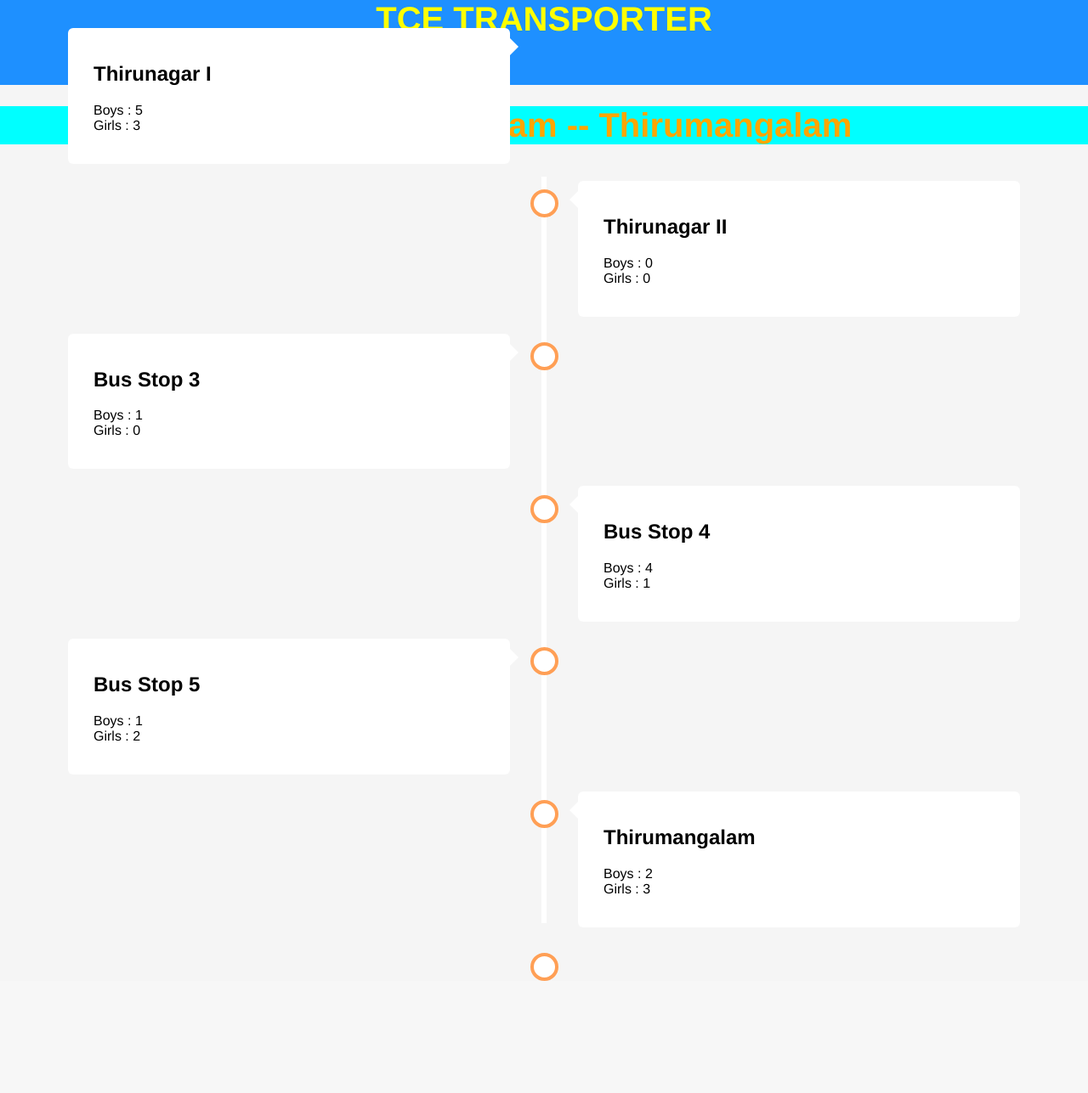
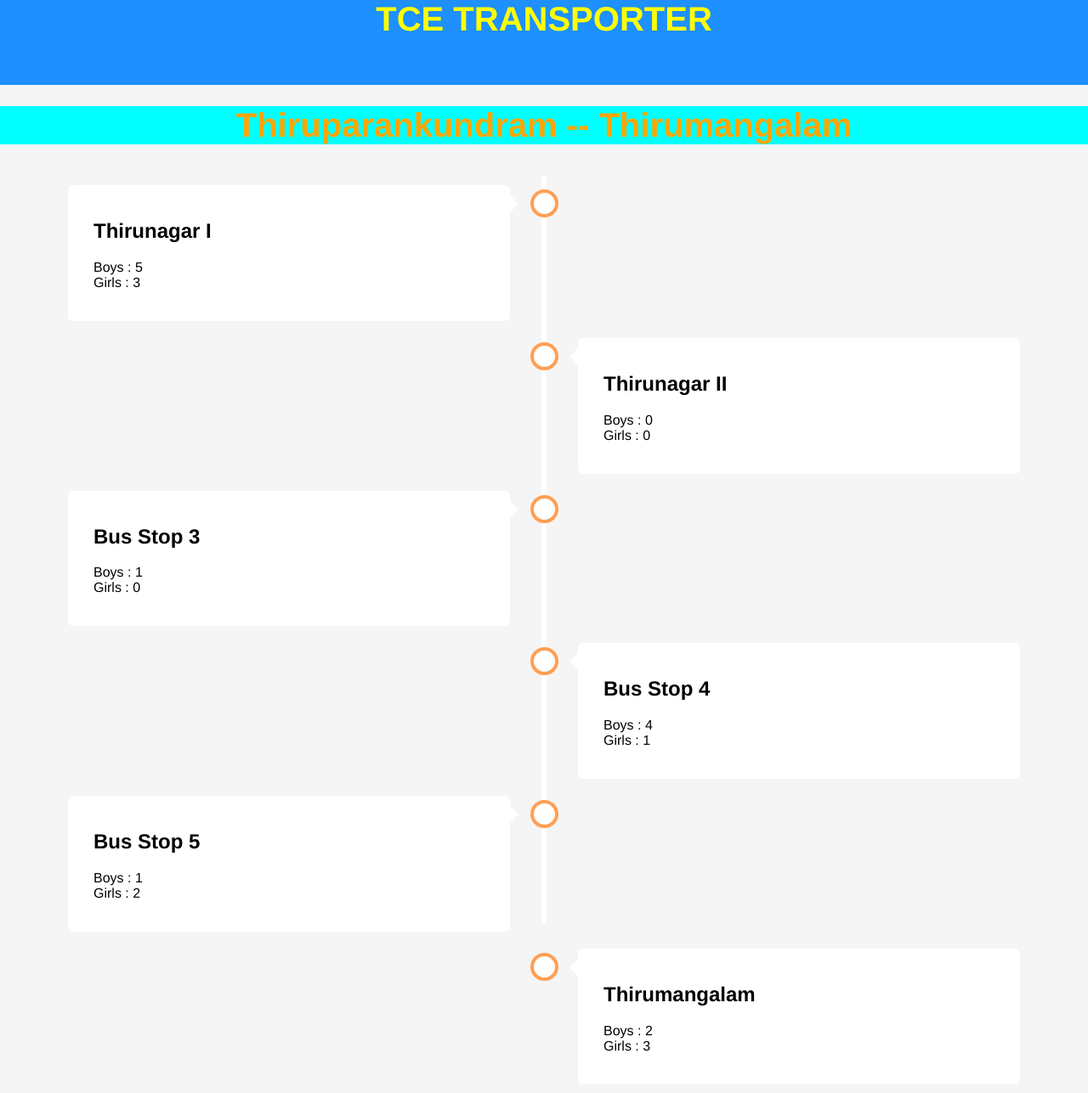
Before and after one commit to JAGAGANESH/TCE, a PHP site: page /AreaRoutes.html in a window 1280 px wide. Shown: the whole page at 85% size. Before the commit the page ends 1155 px from the top, so only its background shows below. Run offline with PHP 8.4, Linux system fonts and the light colour scheme.

Commit message:
Update AreaRoutes.css

```diff
--- a/TCE_IT_5S/TCE Transporter/AreaRoutes.css
+++ b/TCE_IT_5S/TCE Transporter/AreaRoutes.css
@@ -29,7 +29,7 @@ body {
 .container {
   padding: 10px 40px;
   position: relative;
-  top: 15px;
+  top: 200px;
   background-color: inherit;
   width: 50%;
 }
@@ -43,7 +43,7 @@ body {
   right: -17px;
   background-color: white;
   border: 4px solid #FF9F55;
-  top: 200px;
+  top: 15px;
   border-radius: 50%;
   z-index: 1;
 }
```
